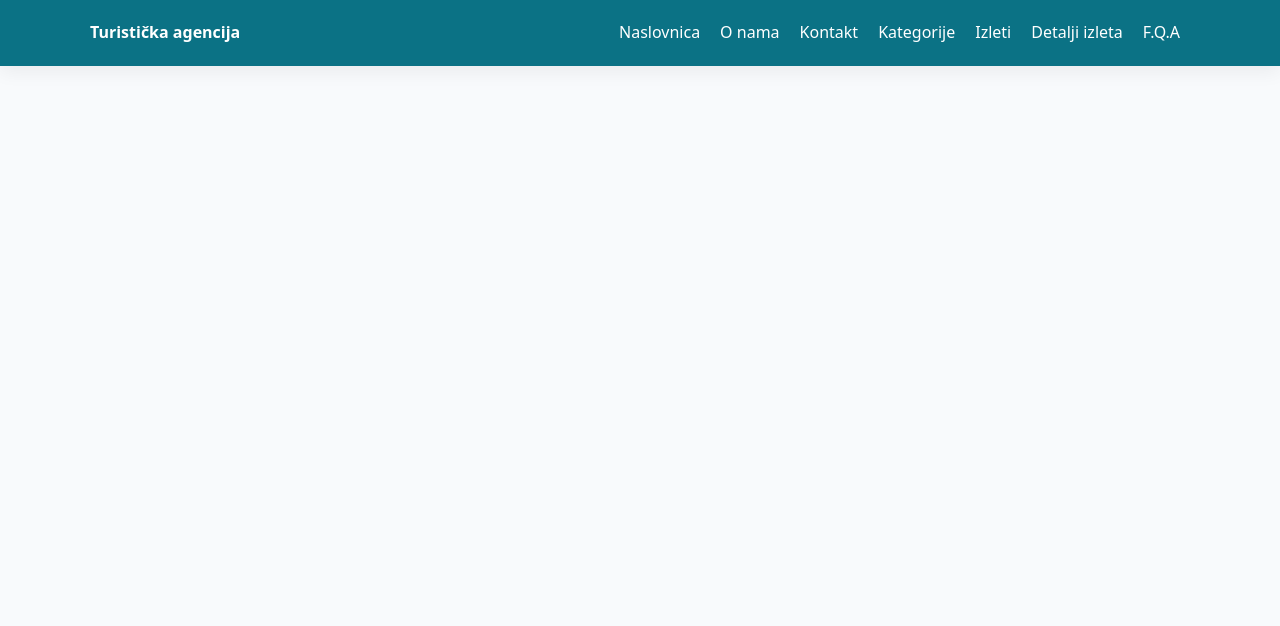
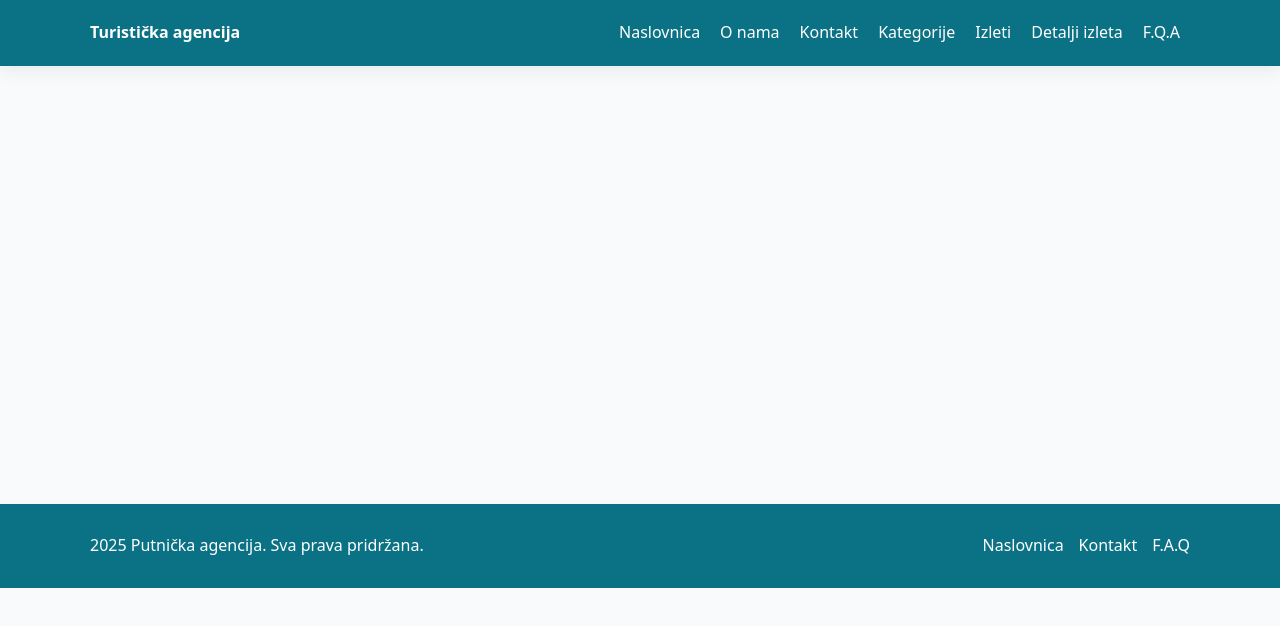
Before and after one commit to amona20cr/zavrsni_projekt_balja, a React app: page / in a window 1280 px wide. Shown: the top 626 px of the page. Built offline with nearby package versions, Linux system fonts and the light colour scheme.

Commit message:
Footer komponenta

```diff
--- a/src/App.jsx
+++ b/src/App.jsx
@@ -1,6 +1,7 @@
 import React from "react";
 import { Routes, Route } from "react-router-dom";
 import Header from "./components/Header";
+import Footer from "./components/Footer";
 
 export default function App(){
   return (
@@ -10,6 +11,7 @@ export default function App(){
         <Routes>
         </Routes>
       </main>
+      <Footer />
     </div>
   );
 }
--- /dev/null
+++ b/src/components/Footer.css
@@ -0,0 +1,24 @@
+
+.footer {
+    background-color: var(--primary);
+    color: white;
+    margin-top: 24px;
+}
+
+.footer-inner {
+    display: flex;
+    align-items: center;
+    justify-content: space-between;
+    padding: 13px 0;
+}
+.footer-nav a {
+    text-decoration: none;
+    margin-left: 15px;
+}
+
+@media screen and (max-width: 768px) {
+    .footer-inner {
+        flex-direction: column;
+        justify-content: center;
+    }
+}
--- /dev/null
+++ b/src/components/Footer.jsx
@@ -0,0 +1,18 @@
+import React from "react";
+import {NavLink} from "react-router-dom";
+import './Footer.css'
+
+export default function Footer () {
+    return (
+        <footer className="footer">
+            <div className ="container footer-inner">
+                <p>{new Date (). getFullYear()} Putnička agencija. Sva prava pridržana.</p>
+                <nav className="footer-nav">
+                    <NavLink to="/" className={({isActive})=> {isActive ? "active" : ""}}>Naslovnica</NavLink>
+                    <NavLink to="/kontakt" className={({isActive})=> {isActive ? "active" : ""}}>Kontakt</NavLink>
+                     <NavLink to="/faq" className={({isActive})=> {isActive ? "active" : ""}}>F.A.Q</NavLink>
+                </nav>
+            </div>
+        </footer>
+    )
+}
```
